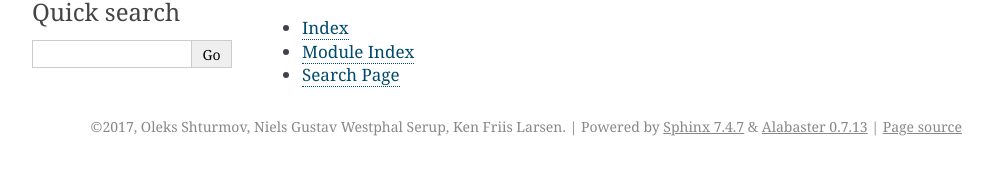
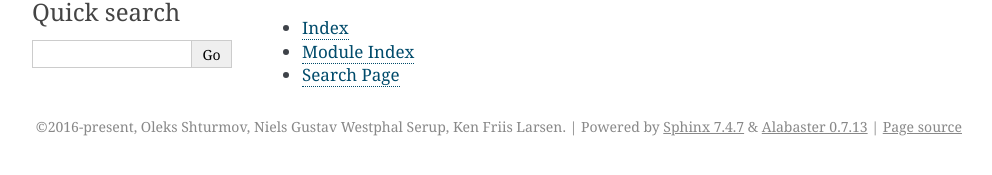
Before and after one commit to diku-dk/staffeli, a Sphinx documentation site: the page built from docs/source/index.rst, in a window 1280 px wide. Shown: the part 250-425 px from the top of the page, without its empty margins (148-1140 px from the left). Built offline with Sphinx 7.4.7, drawn with Linux system fonts in a browser that asks for light colours; some of the changed lines change nothing that is shown.

Commit message:
Less repetition

```diff
--- a/docs/source/conf.py
+++ b/docs/source/conf.py
@@ -59,8 +59,8 @@
 
 # General information about the project.
 project = 'staffeli'
-copyright = '2017, Oleks Shturmov, Niels Gustav Westphal Serup, Ken Friis Larsen'
 author = 'Oleks Shturmov, Niels Gustav Westphal Serup, Ken Friis Larsen'
+copyright = '2016-present, ' + author
 
 # The version info for the project you're documenting, acts as replacement for
 # |version| and |release|, also used in various other places throughout the
@@ -69,7 +69,7 @@
 # The short X.Y version.
 version = '0.2.0'
 # The full version, including alpha/beta/rc tags.
-release = '0.2.0'
+release = version
 
 # The language for content autogenerated by Sphinx. Refer to documentation
 # for a list of supported languages.
@@ -269,8 +269,7 @@
 # (source start file, target name, title,
 #  author, documentclass [howto, manual, or own class]).
 latex_documents = [
-    (master_doc, 'staffeli.tex', 'staffeli Documentation',
-     'Oleks Shturmov, Niels Gustav Westphal Serup, Ken Friis Larsen', 'manual'),
+    (master_doc, 'staffeli.tex', 'staffeli Documentation', author, 'manual')
 ]
 
 # The name of an image file (relative to this directory) to place at the top of
```
